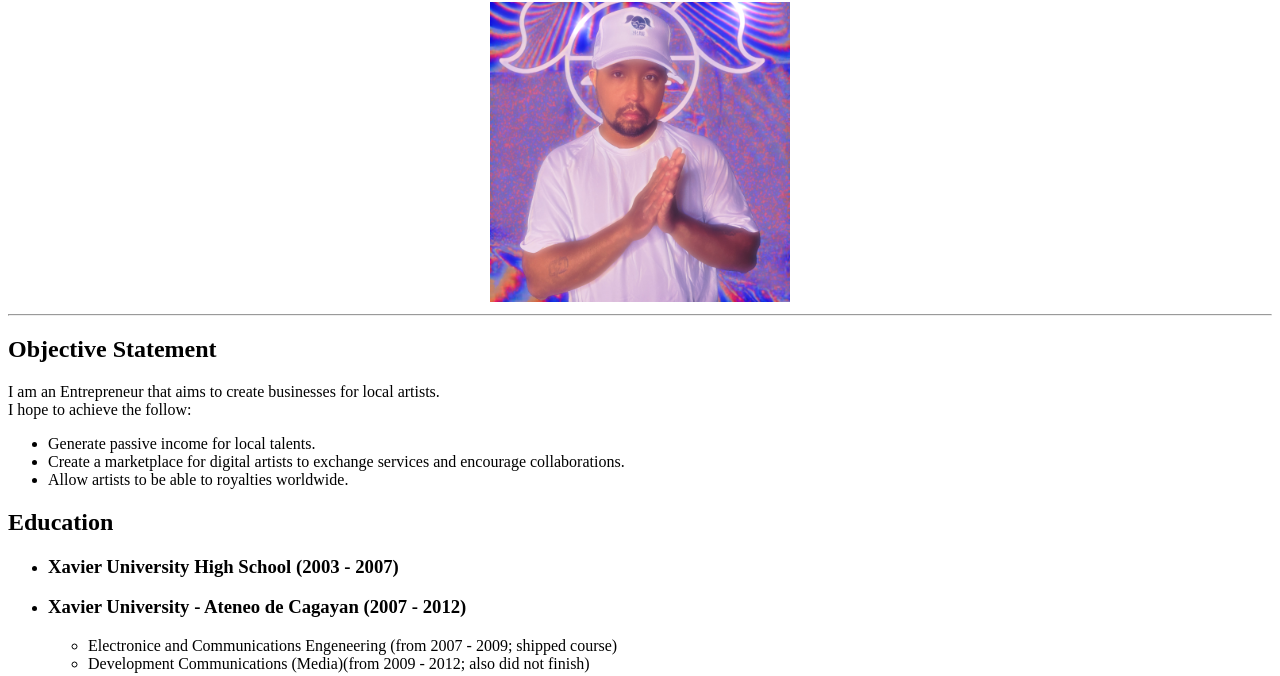
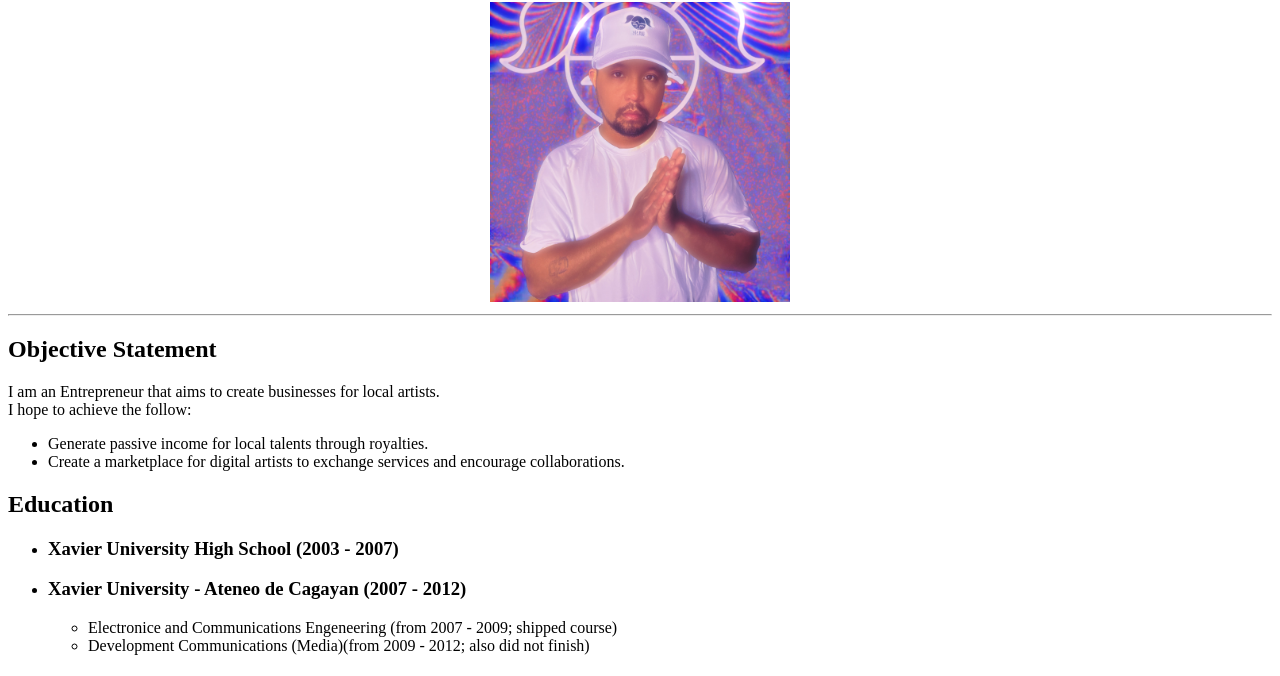
Before and after one commit to patpaalam/Resume_Practice, a plain HTML site: page index.html in a window 1280 px wide. Shown: the part 78-754 px from the top of the page. Drawn offline with Linux system fonts and the light colour scheme.

Commit message:
Update index.html

```diff
--- a/index.html
+++ b/index.html
@@ -15,9 +15,8 @@
     <p>I am an Entrepreneur that aims to create businesses for local artists.<br>
     I hope to achieve the follow:
         <ul>
-            <li>Generate passive income for local talents.</li>
+            <li>Generate passive income for local talents through royalties.</li>
             <li>Create a marketplace for digital artists to exchange services and encourage collaborations.</li>
-            <li>Allow artists to be able to royalties worldwide.</li>
         </ul>
     </p>
 <h2>Education</h2>
```
